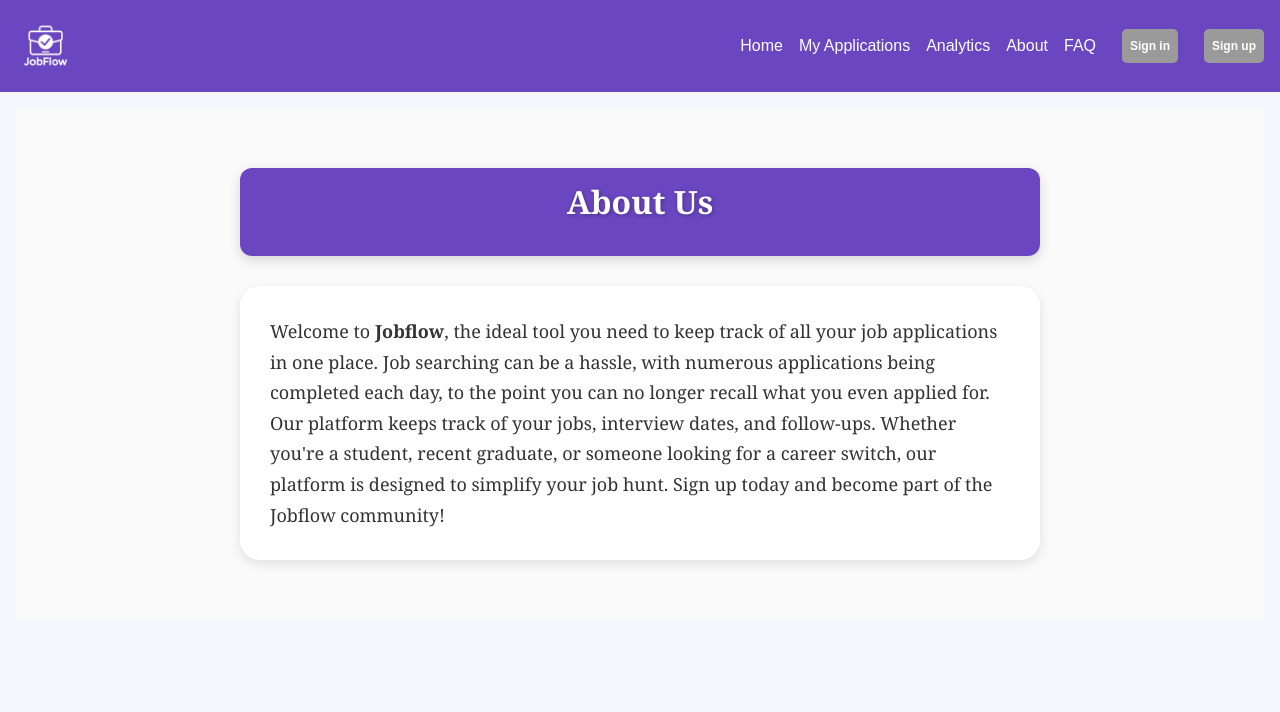
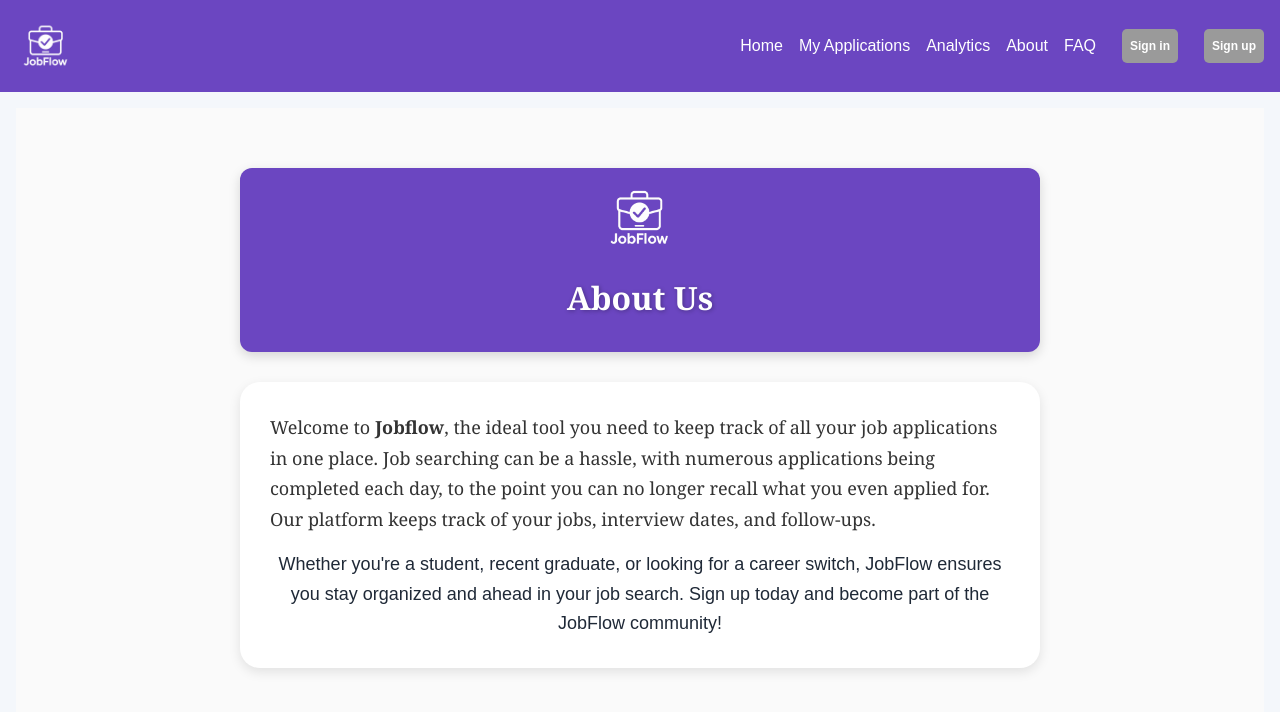
Before and after one commit to perezc14-msu/CSIT415-Project, a Next.js app in the folder jobflow/: page /about in a window 1280 px wide. Shown: the top 712 px of the page. Built offline with nearby package versions, Linux system fonts and the light colour scheme; no server answers.

Commit message:
added logo in about apge

```diff
--- a/jobflow/app/about/page.js
+++ b/jobflow/app/about/page.js
@@ -1,6 +1,7 @@
 "use client";
 
 import { useState, useEffect } from "react";
+import Image from "next/image";
 import "./about.css";
 
 export default function About() {
@@ -17,6 +18,14 @@ export default function About() {
   return (
     <div className="about-page">
       <div className="container">
+        {/* JobFlow Logo */}
+        <Image
+          src="/jobflow2.png"
+          alt="JobFlow Logo"
+          width={80}
+          height={80}
+          className="mx-auto mb-4"
+        />
         <h1 className="title">About Us</h1>
       </div>
 
@@ -26,8 +35,13 @@ export default function About() {
             Welcome to <strong>Jobflow</strong>, the ideal tool you need to keep track of all your job applications in one place.
             Job searching can be a hassle, with numerous applications being completed each day, to the point you
             can no longer recall what you even applied for. Our platform keeps track of your jobs, interview dates,
-            and follow-ups. Whether you're a student, recent graduate, or someone looking for a career switch, our
-            platform is designed to simplify your job hunt. Sign up today and become part of the Jobflow community!
+            and follow-ups.
+            </p>
+
+            <p className="text-lg text-gray-800 leading-relaxed mt-4">
+            Whether you're a student, recent graduate, or looking for a career switch, JobFlow ensures you stay
+            organized and ahead in your job search. Sign up today and become part of the JobFlow community!
+
           </p>
         </div>
       )}
--- a/jobflow/package.json
+++ b/jobflow/package.json
@@ -17,6 +17,7 @@
     "chart.js": "^4.4.8",
     "dotenv": "^16.4.7",
     "firebase": "^11.3.1",
+    "lucide-react": "^0.487.0",
     "mysql2": "^3.12.0",
     "next": "^15.1.7",
     "react": "^19.0.0",
```
Also changed, not shown: 1 other file (tests, documents, lock files or other folders).
